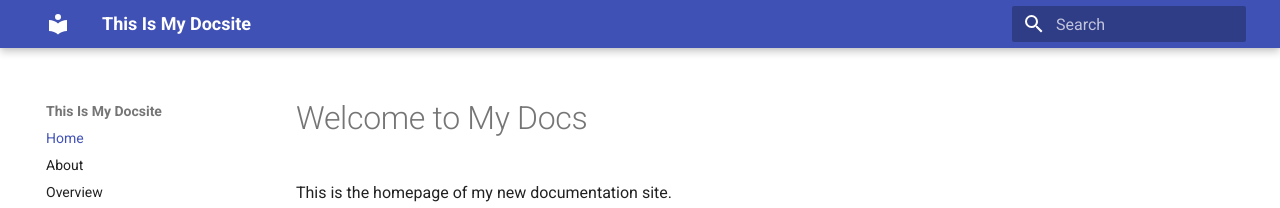
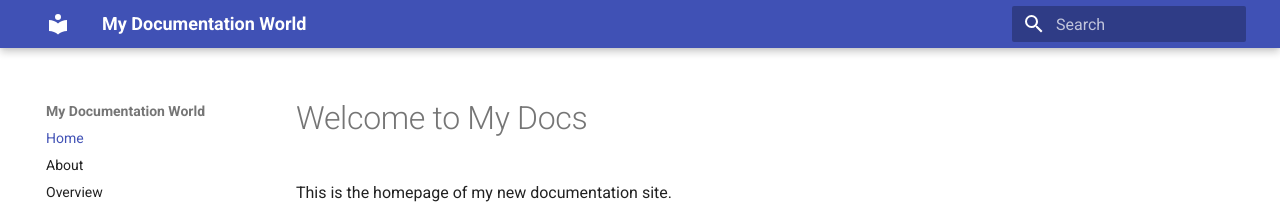
Before and after one commit to Aileen86/This-is-my-docsite, an MkDocs documentation site: the page built from docs/index.md, in a window 1280 px wide. Shown: the top 208 px of the page. Built offline with MkDocs 1.6.1 and Material for MkDocs 9.7.7, drawn with Linux system fonts in a browser that asks for light colours.

Commit message:
Update mkdocs.yml

```diff
--- a/mkdocs.yml
+++ b/mkdocs.yml
@@ -1,7 +1,9 @@
-site_name: This Is My Docsite
+site_name: My Documentation World
+
 nav:
   - Home: index.md
   - About: About.md
   - Overview: Overview.md
+
 theme:
   name: material
```
